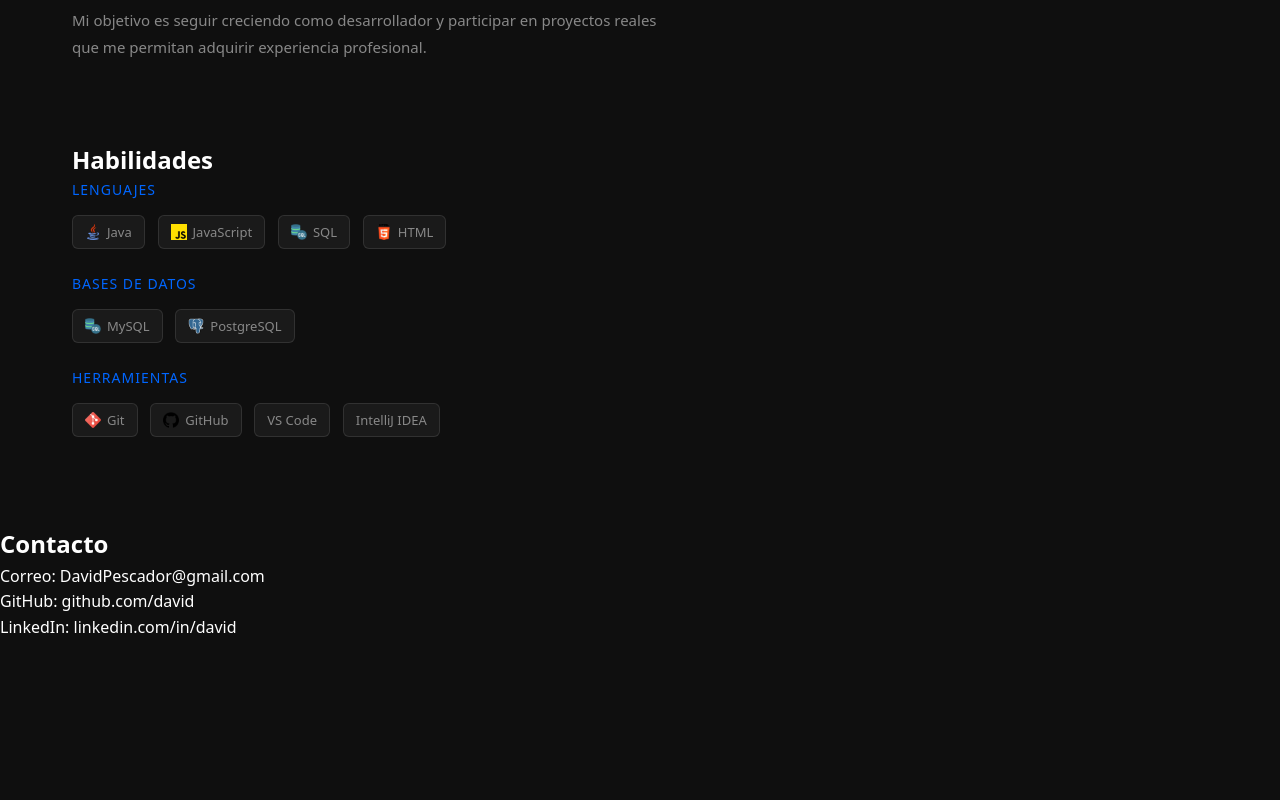
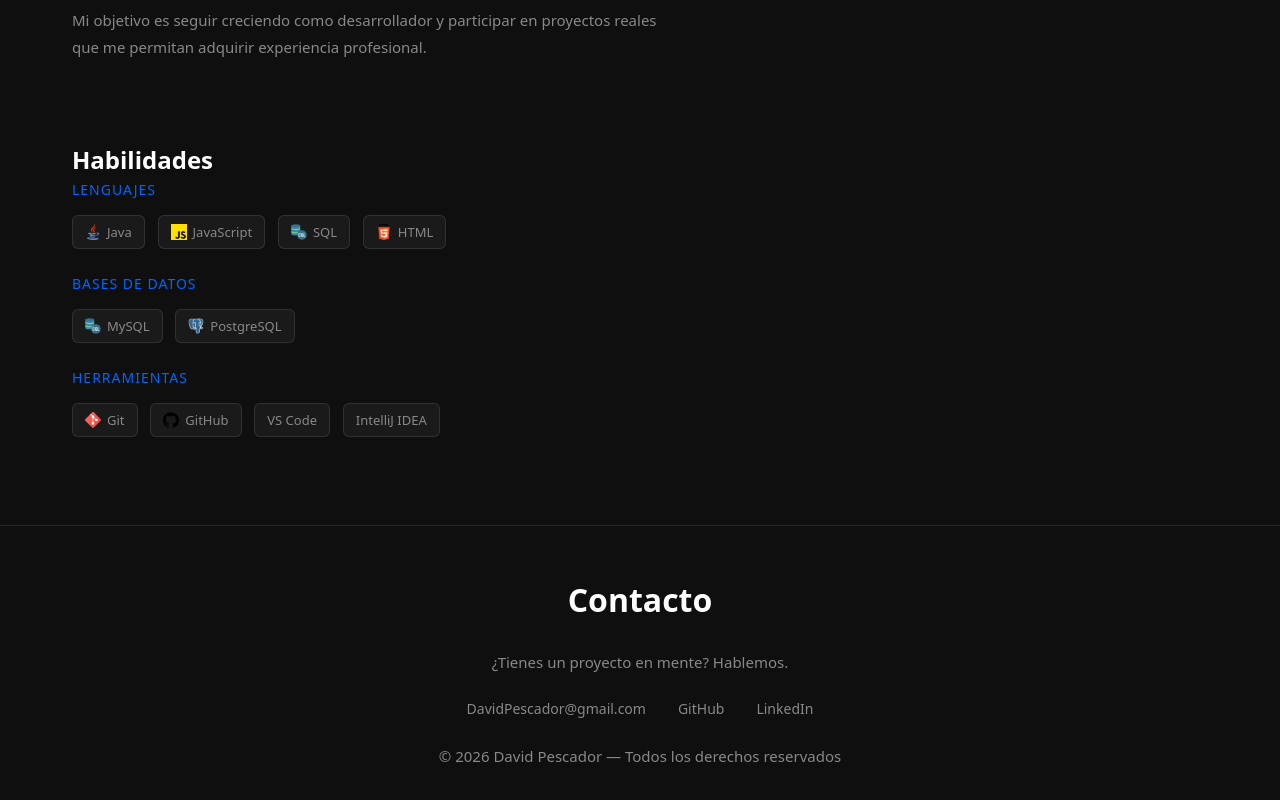
Before and after one commit to durandavid159-art/React, a React (Vite) app in the folder first-app/: page / in a window 1280 px wide. Shown: the part 949-1749 px from the top of the page. Before the commit the page ends 1590 px from the top, so only its background shows below. Built offline with nearby package versions, Linux system fonts and the light colour scheme.

Commit message:
DP se organiza el footer y sedan estilos

```diff
--- a/first-app/src/components/Footer/Footer.css
+++ b/first-app/src/components/Footer/Footer.css
@@ -0,0 +1,40 @@
+.footer {
+    padding: 3rem 2rem;
+    border-top: 0.5px solid var(--border);
+    display: flex;
+    flex-direction: column;
+    align-items: center;
+    gap: 1.5rem;
+    text-align: center;
+}
+
+.footer h2 {
+    font-size: 2rem;
+    font-weight: 700;
+    color: var(--text-primary);
+}
+
+.footer p {
+    font-size: 15px;
+    color: var(--text-secondary);
+}
+
+.footer-links {
+    display: flex;
+    gap: 2rem;
+}
+
+.footer-links a {
+    font-size: 14px;
+    color: var(--text-secondary);
+    transition: color 0.2s;
+}
+
+.footer-links a:hover {
+    color: var(--accent);
+}
+
+.footer-copy {
+    font-size: 12px;
+    color: var(--text-secondary);
+}
--- a/first-app/src/components/Footer/Footer.jsx
+++ b/first-app/src/components/Footer/Footer.jsx
@@ -1,12 +1,24 @@
 import React from 'react'
 import './Footer.css'
 
-export const Footer = () =>(
+export const Footer = () => (
+    <footer className="footer">
+        <h2>Contacto</h2>
+        <p>¿Tienes un proyecto en mente? Hablemos.</p>
 
-    <footer>
-        <h2>Contacto</h2>
-        <p>Correo: DavidPescador@gmail.com</p>
-        <p>GitHub: <a href="https://github.com/durandavid159-art"  target="_blank" rel="noreferrer">github.com/david</a></p>
-        <p>LinkedIn: <a href="https://www.linkedin.com/feed/"  target="_blank" rel="noreferrer">linkedin.com/in/david</a></p>
+        <div className="footer-links">
+
+            <a href="mailto:DavidPescador@gmail.com" target="_blank" rel="noreferrer">
+                DavidPescador@gmail.com
+            </a>
+            <a href="https://github.com/durandavid159-art" target="_blank" rel="noreferrer">
+                GitHub
+            </a>
+            <a href="https://www.linkedin.com/feed/" target="_blank" rel="noreferrer">
+                LinkedIn
+            </a>
+        </div>
+
+        <p className="footer-copy">© 2026 David Pescador — Todos los derechos reservados</p>
     </footer>
 )
```
